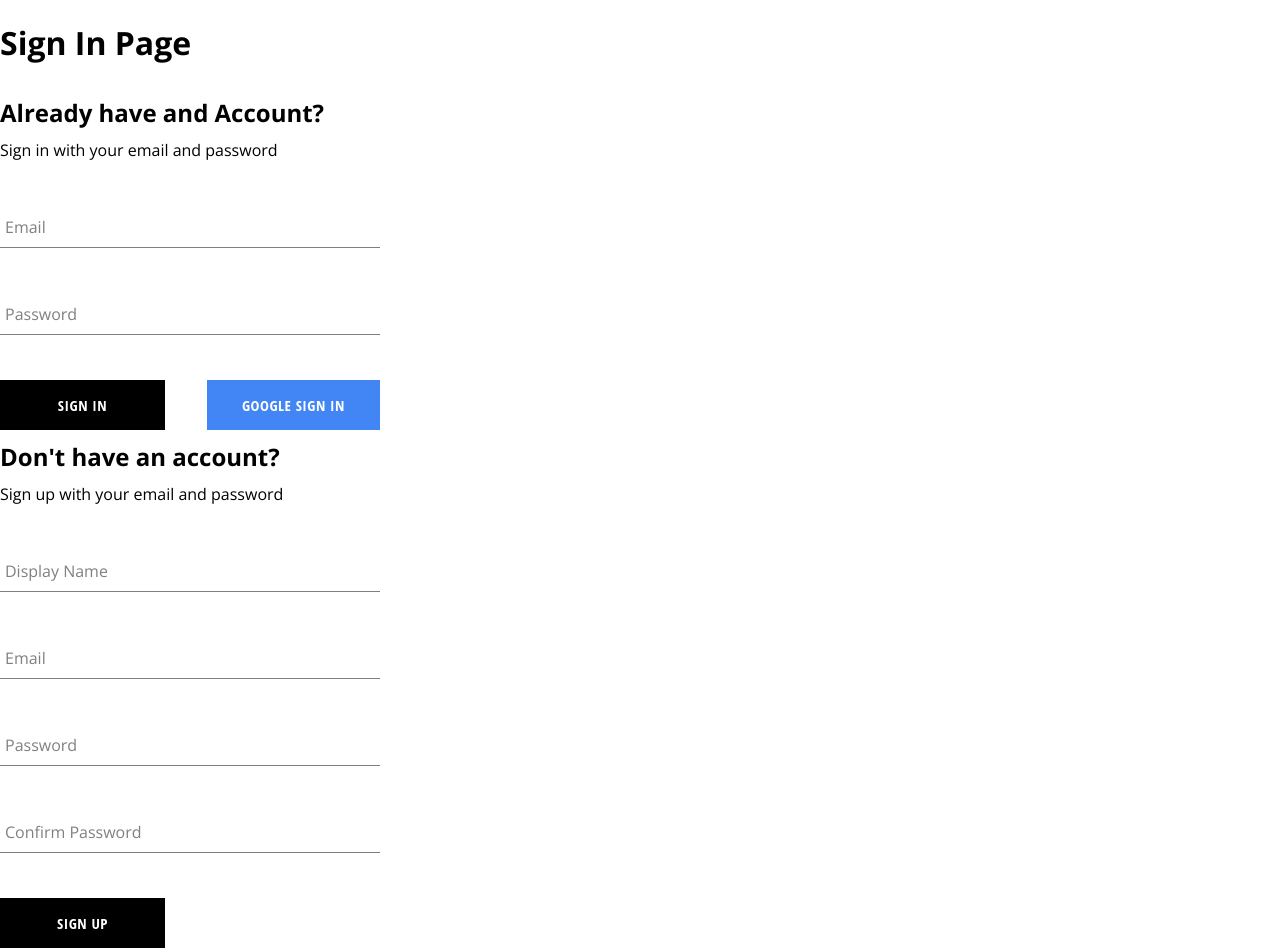
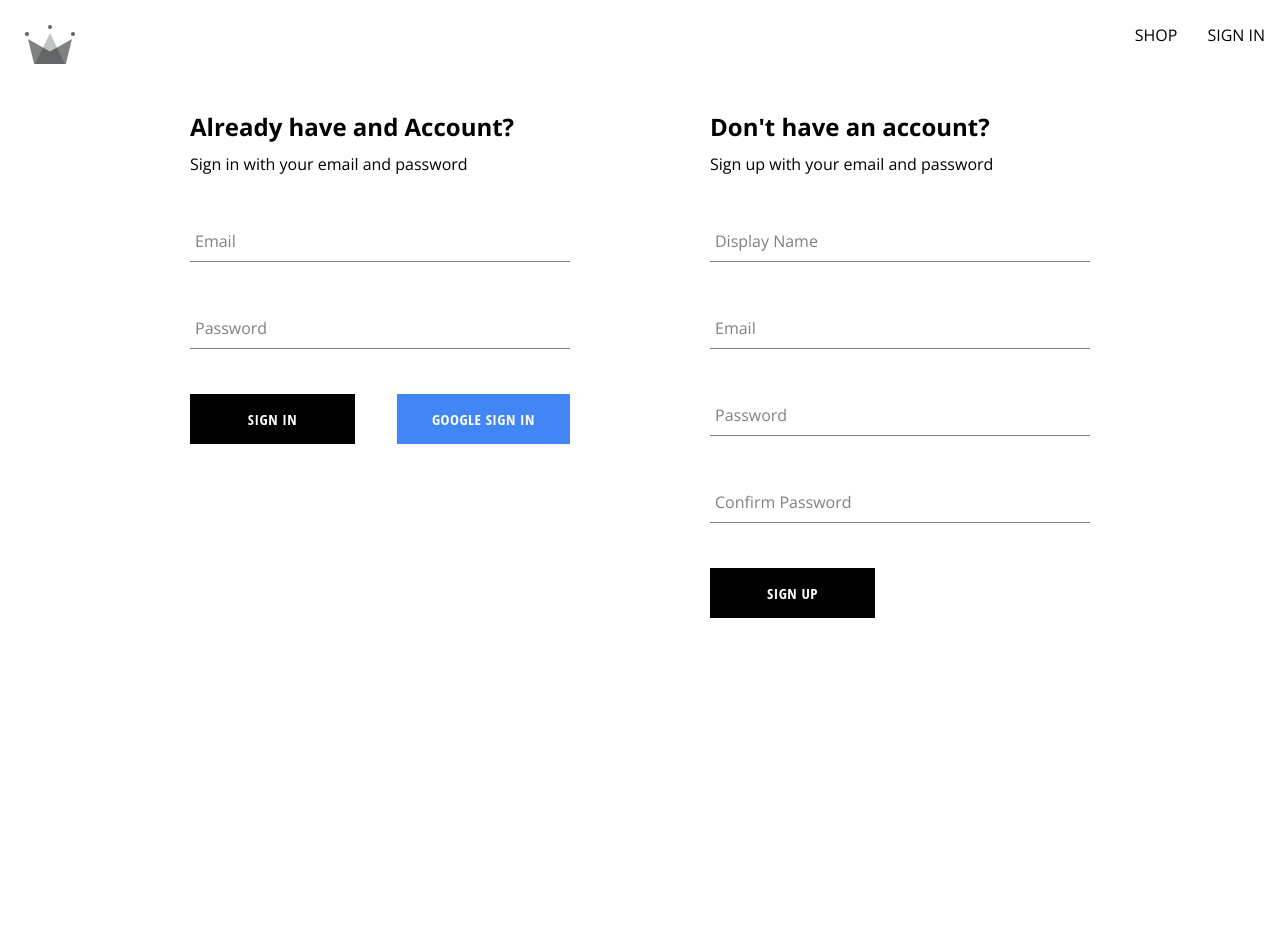
Before and after one commit to SirriCelles/crown-clothing, a React (Create React App) app: page /auth in a window 1280 px wide. After the commit the page ends 800 px from the top, so only its background shows below. Built offline with nearby package versions, Linux system fonts and the light colour scheme; a web font is replaced by a local one.

Commit message:
complete Auth

```diff
--- a/src/App.js
+++ b/src/App.js
@@ -13,11 +13,11 @@ const App = () => {
     <Routes>
       <Route path="/" element={<Navigation/>}>
       <Route index={true} element={<Home />} />
+      <Route path="auth" element={<Authentication />}/>
       <Route path="shop" element={ <Shop />}>
           {/* This is a nexted Routed */}
         </Route>
       </Route>
-      <Route path="/auth" element={<Authentication />}/>
 
       {/* Adding Full Routes */}
       {/* <Route path="/shop" element={<Shop />} /> */}
--- a/src/components/sign-in-form/sign-in-form.component.jsx
+++ b/src/components/sign-in-form/sign-in-form.component.jsx
@@ -48,11 +48,15 @@ const SignInForm = () => {
       console.log(response);
       resetForm();
     } catch (error) {
-      if (error.code === "auth/email-already-in-use") {
-        alert("Cannot create user. Email already in use");
-      }
-      else {
-        console.error("Sign Up Error: ", error);
+      switch(error.code) {
+        case "auth/wrong-password":
+          alert("Email or password is incorrect");
+          break;
+        case "auth/user-not-found":
+          alert("User not found");
+          break;
+        default:
+          console.log(error);
       }
     }
   };
--- /dev/null
+++ b/src/routes/authentication/auth.styles.scss
@@ -0,0 +1,7 @@
+.auth-container {
+  display: flex;
+  justify-content: space-between;
+  width: 900px;
+  margin: 30px auto;
+
+}
--- a/src/routes/authentication/authentication.component.jsx
+++ b/src/routes/authentication/authentication.component.jsx
@@ -1,14 +1,12 @@
 
 import SignInForm from "../../components/sign-in-form/sign-in-form.component";
 import SignUpForm from "../../components/sign-up-form/sign-up-form.component";
+import './auth.styles.scss';
 
 const Authentication = () => {
 
     return (
-        <div>
-            <h1>Sign In Page</h1>
-            {/* <button onClick={ logGoogleUser }>Sign in with Google popup</button>
-            <button onClick={ signInWithGoogleRedirect }>Sign in with Google Redirect</button> */}
+        <div className="auth-container">
             <SignInForm />
             <SignUpForm />
         </div>
```
